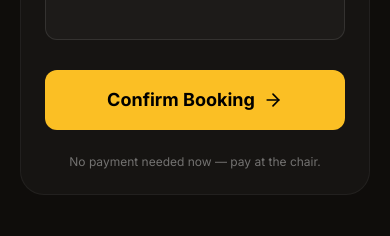
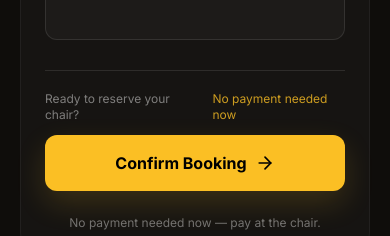
Before and after one commit to enerowodaniel-collab/nash-salas-barber-co, a React (Vite) app: page / in a window 390 px wide. Shown: the part 4674-4910 px from the top of the page. Built offline with nearby package versions, Linux system fonts and the light colour scheme; no server answers; the database is empty; a web font is replaced by a local one.

Commit message:
Refine booking submit area

```diff
--- a/src/App.tsx
+++ b/src/App.tsx
@@ -214,13 +214,6 @@ export default function App() {
           </div>
         </div>
 
-        {/* Floating badge */}
-        <div className="absolute bottom-8 right-5 hidden lg:block animate-bounce-slow">
-          <div className="bg-amber-400 text-black rounded-full w-28 h-28 flex flex-col items-center justify-center font-bold text-center rotate-12 shadow-2xl">
-            <span className="text-2xl leading-none">$20+</span>
-            <span className="text-[10px] tracking-wide mt-1">starting at</span>
-          </div>
-        </div>
       </section>
 
       {/* Services */}
@@ -541,12 +534,16 @@ export default function App() {
                 />
               </div>
 
-              {/* Submit */}
-              <button
-                type="submit"
-                disabled={submitting}
-                className="w-full bg-amber-400 text-black font-bold text-lg py-4 rounded-xl hover:bg-amber-300 transition-all hover:scale-[1.02] disabled:opacity-60 disabled:cursor-not-allowed flex items-center justify-center gap-2"
-              >
+              <div className="border-t border-white/10 pt-5">
+                <div className="flex items-center justify-between gap-4 mb-3 text-xs text-white/45">
+                  <span>Ready to reserve your chair?</span>
+                  <span className="text-amber-400/80">No payment needed now</span>
+                </div>
+                <button
+                  type="submit"
+                  disabled={submitting}
+                  className="group w-full bg-amber-400 text-black font-bold text-base py-4 rounded-xl shadow-[0_12px_30px_rgba(251,191,36,0.16)] hover:bg-amber-300 hover:shadow-[0_16px_36px_rgba(251,191,36,0.24)] transition-all disabled:opacity-60 disabled:cursor-not-allowed flex items-center justify-center gap-2"
+                >
                 {submitting ? (
                   <>
                     <Loader2 className="w-5 h-5 animate-spin" /> Booking...
@@ -556,7 +553,8 @@ export default function App() {
                     Confirm Booking <ArrowRight className="w-5 h-5" />
                   </>
                 )}
-              </button>
+                </button>
+              </div>
 
               <p className="text-center text-xs text-white/40">
                 No payment needed now — pay at the chair.
```
